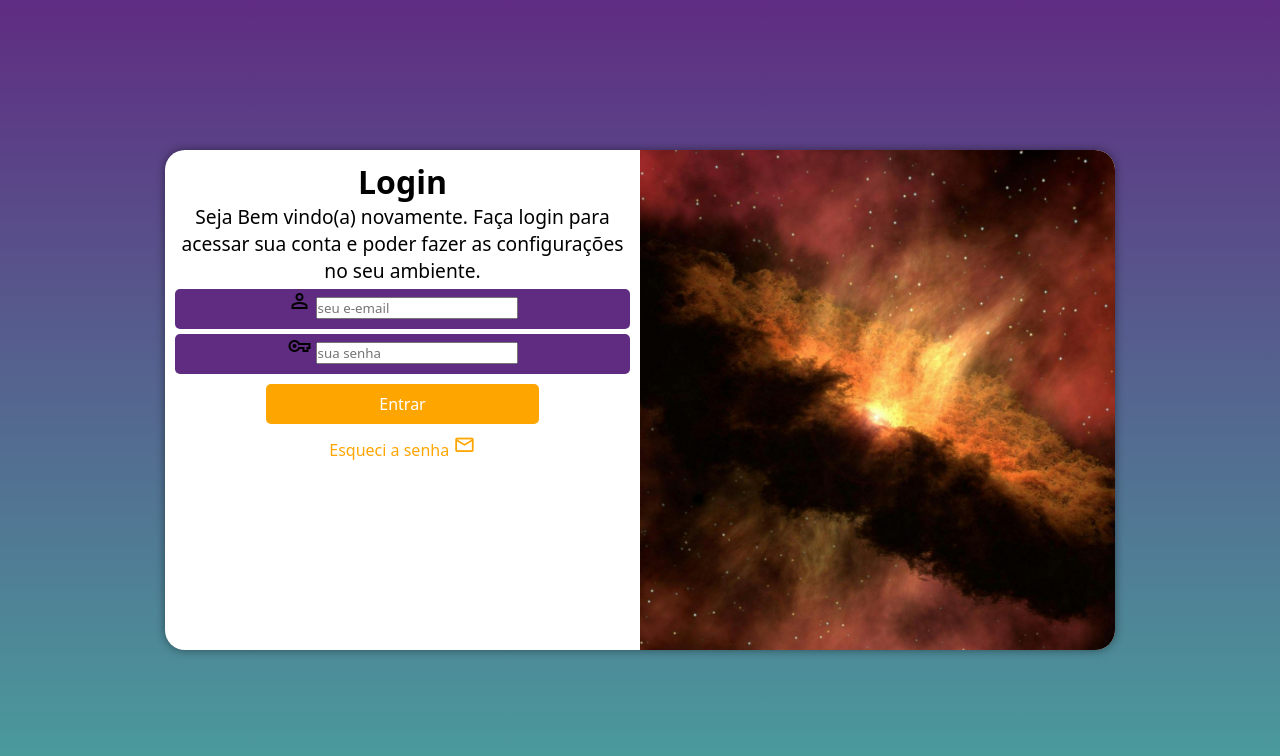
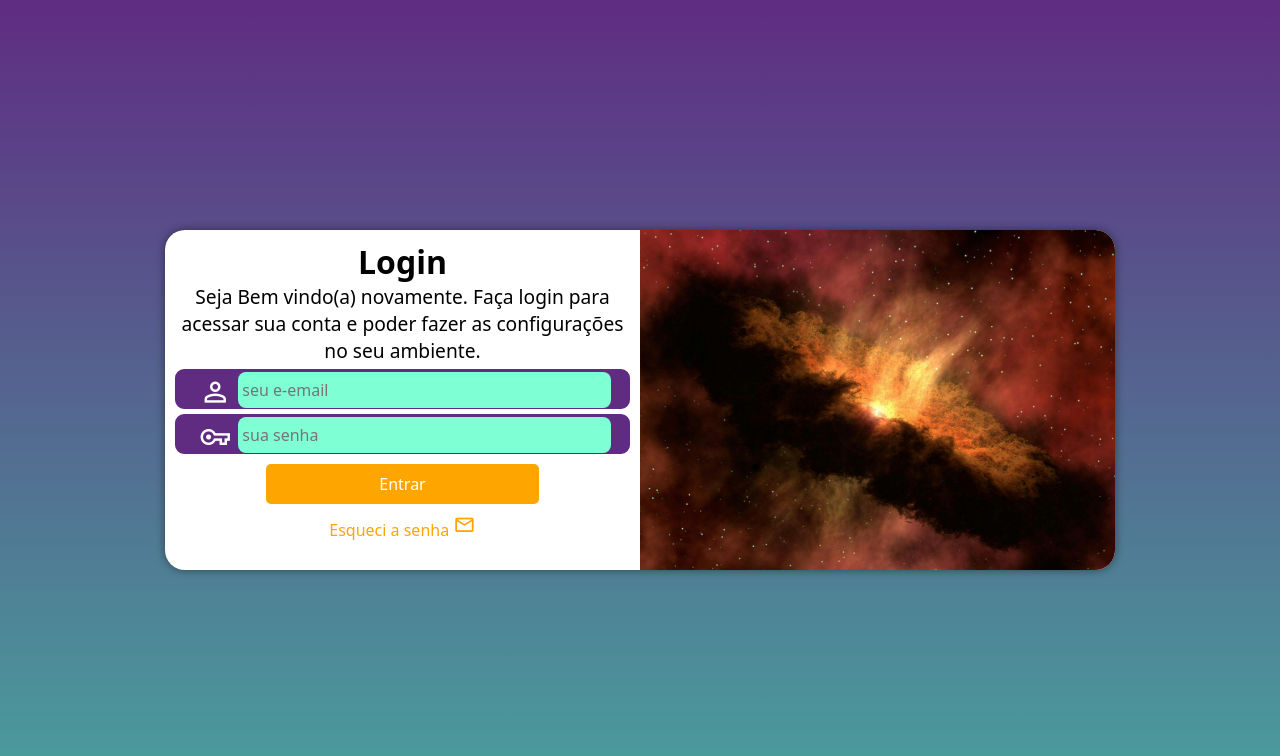
Before and after one commit to EduardoL07/projeto-login, a plain HTML site: page index.html in a window 1280 px wide. Drawn offline with nearby package versions, Linux system fonts and the light colour scheme.

Commit message:
Finalização do projeto

```diff
--- a/estilos/media-query.css
+++ b/estilos/media-query.css
@@ -23,6 +23,7 @@ Grandes telas: acima de 1200px
 
     section#login {
         width: 80vw;
+        height: 290px;
     }
 
     section#login > div#imagem {
@@ -51,6 +52,7 @@ Grandes telas: acima de 1200px
 
     section#login {
         width: 950px;
+        height: 340px;
     }
 
     section#login > div#imagem {
--- a/estilos/style.css
+++ b/estilos/style.css
@@ -30,10 +30,10 @@ position: absolute;
 overflow: hidden;
 top: 50%;
 left: 50%;
-transform: translate(-50%, -50%);
 
 transition: width 1s, height 1s;
 transition-timing-function: ease;
+transform: translate(-50%, -50%);
 
 
 
@@ -68,14 +68,38 @@ div#formulario > p {
 
 form > div.campo {
     background-color: #5f2c82;
+    border: 2px solid #5f2c82;
     width: 100%;
     height: 40px;
-    border-radius: 5px;
+    border-radius: 9px;
     margin: 5px 0px;
 }
 
 div.campo > label {
     display: none;
+}
+
+div.campo > span {
+    color: white;
+    font-size: 2em;
+    width: 40px;
+    padding: 5px;
+}
+
+div.campo > input {
+    background-color: aquamarine;
+    font-size: 1em;
+    height: 100%;
+    width: 82.6%;
+    border: none;
+    border-radius: 8px;
+    padding: 4px;
+
+    transform: translateY(-12px);
+}
+
+div.campo > input:focus-within {
+    background-color: white;
 }
 
 form > input[type=submit] {
```
